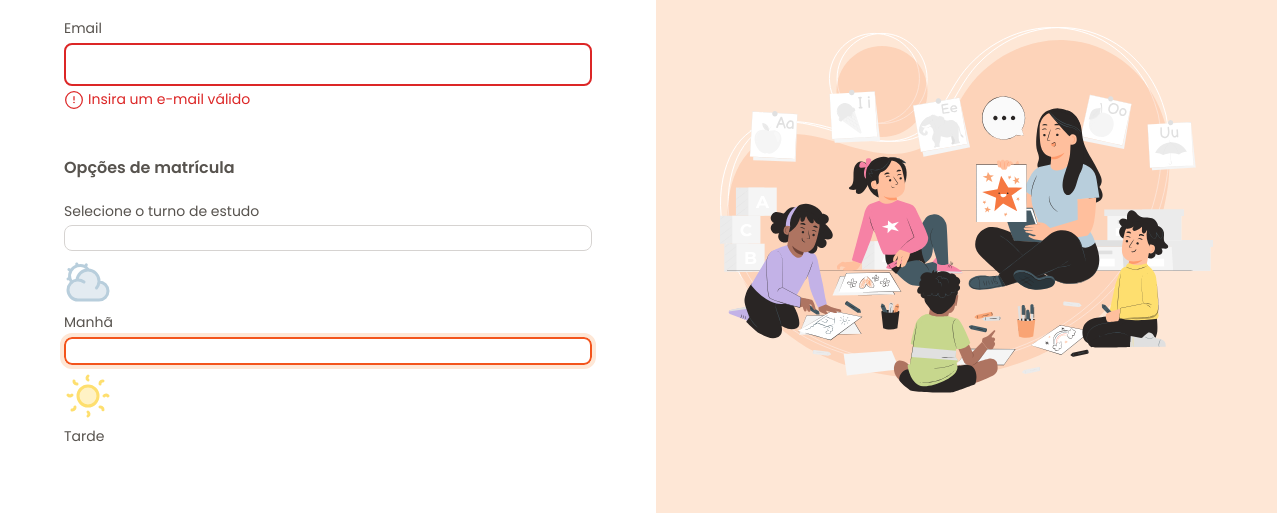
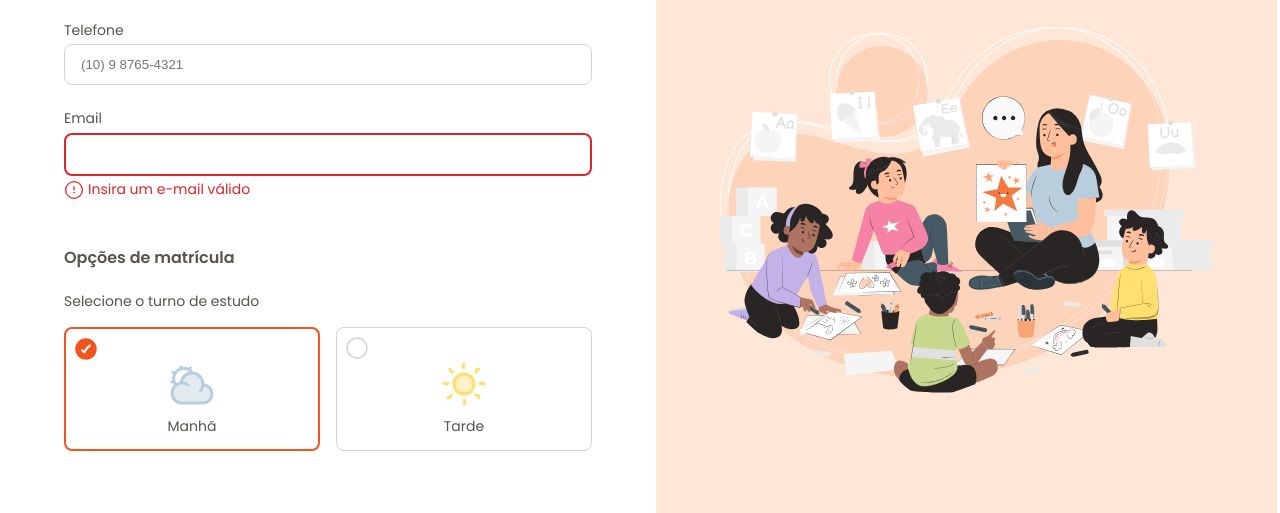
Before and after one commit to rubensalves64/FormularioDeMatricula, a plain HTML site: page index.html in a window 1280 px wide. Both pictures are taken after a click on the radio button "Manhã". Shown: the part 287-800 px from the top of the page. Drawn offline with Linux system fonts and the light colour scheme.

Commit message:
finalizando o input de turno

```diff
--- a/index.html
+++ b/index.html
@@ -181,6 +181,7 @@
               <legend>Opções de matrícula</legend>
               <div class="input-wrapper">
                 <label>Selecione o turno de estudo</label>
+
                 <div class="radio-wrapper">
                   <div class="radio-inner">
                     <div class="radio-image"></div>
@@ -190,9 +191,13 @@
                       value="morning"
                       id="morning"
                     />
-                    <img src="./assets/icons/sun-cloud-02.svg" alt="" />
-                    <label for="evening">Manhã</label>
+                    <img
+                      src="assets/icons/sun-cloud-02.svg"
+                      alt="ícone de sol com nuvem"
+                    />
+                    <label for="morning">Manhã</label>
                   </div>
+
                   <div class="radio-inner">
                     <div class="radio-image"></div>
                     <input
@@ -201,7 +206,7 @@
                       value="evening"
                       id="evening"
                     />
-                    <img src="./assets/icons/sun-02.svg" alt="" />
+                    <img src="assets/icons/sun-02.svg" alt="ícone de sol" />
                     <label for="evening">Tarde</label>
                   </div>
                 </div>
--- a/styles/fields/index.css
+++ b/styles/fields/index.css
@@ -1,89 +1,3 @@
+@import url(input.css);
 @import url(droparea.css);
-
-input,
-textarea,
-select {
-  appearance: none;
-  width: 100%;
-  border-radius: 0.5rem;
-  border: 1px solid var(--stroke-default);
-
-  padding: 0.75rem 1rem;
-  color: var(--text);
-}
-label {
-  font: var(--text-sm);
-  color: var(--text-secondary);
-
-  display: block;
-  margin-bottom: 0.25rem;
-}
-input:focus,
-select:focus,
-textarea:focus,
-input[type="date"]:focus-within {
-  outline: 0.25rem solid var(--surface-secondary);
-  border: 0.125rem solid var(--stroke-highlight);
-  outline-offset: 0.1px;
-}
-input[type="date"] {
-  position: relative;
-
-  &::-webkit-calendar-picker-indicator {
-    opacity: 0;
-  }
-
-  &::before {
-    content: "";
-    position: absolute;
-    background: url(../../assets/icons/calendar-03.svg) center/contain;
-    right: 1rem;
-    width: 1.25rem;
-    height: 1.25rem;
-
-    top: 50%;
-    transform: translateY(-50%);
-  }
-}
-select {
-  background: url(../../assets/icons/arrow-down-01.svg) no-repeat
-    calc(100% - 1rem);
-}
-s .address .flex {
-  gap: 1.25rem;
-}
-input-wrapper:has([disaled]) {
-  opacity: 0.5;
-}
-input {
-  &[disabled] {
-    background-color: var(--surface-disabled);
-    border: 1px solid var(--stroke-default);
-    color: var(--text-primary);
-  }
-  &:invalid {
-    border: 0.125rem solid var(--semantic-error);
-  }
-  & + small {
-    font: var(--text-sm);
-    color: #78716c;
-
-    display: inline-block;
-    margin-top: 0.25rem;
-  }
-
-  &[required] + .error {
-    display: flex;
-    align-items: center;
-    gap: 0.25rem;
-
-    font: var(--text-sm);
-    color: var(--semantic-error);
-
-    margin-top: 0.25rem;
-  }
-
-  &:not(:focus):valid + .error {
-    display: none;
-  }
-}
+@import url(radio.css);
--- /dev/null
+++ b/styles/fields/input.css
@@ -0,0 +1,89 @@
+@import url(droparea.css);
+@import url(radio.css);
+input,
+textarea,
+select {
+  appearance: none;
+  width: 100%;
+  border-radius: 0.5rem;
+  border: 1px solid var(--stroke-default);
+
+  padding: 0.75rem 1rem;
+  color: var(--text);
+}
+label {
+  font: var(--text-sm);
+  color: var(--text-secondary);
+
+  display: block;
+  margin-bottom: 0.25rem;
+}
+input:focus,
+select:focus,
+textarea:focus,
+input[type="date"]:focus-within {
+  outline: 0.25rem solid var(--surface-secondary);
+  border: 0.125rem solid var(--stroke-highlight);
+  outline-offset: 0.1px;
+}
+input[type="date"] {
+  position: relative;
+
+  &::-webkit-calendar-picker-indicator {
+    opacity: 0;
+  }
+
+  &::before {
+    content: "";
+    position: absolute;
+    background: url(../../assets/icons/calendar-03.svg) center/contain;
+    right: 1rem;
+    width: 1.25rem;
+    height: 1.25rem;
+
+    top: 50%;
+    transform: translateY(-50%);
+  }
+}
+select {
+  background: url(../../assets/icons/arrow-down-01.svg) no-repeat
+    calc(100% - 1rem);
+}
+s .address .flex {
+  gap: 1.25rem;
+}
+input-wrapper:has([disaled]) {
+  opacity: 0.5;
+}
+input {
+  &[disabled] {
+    background-color: var(--surface-disabled);
+    border: 1px solid var(--stroke-default);
+    color: var(--text-primary);
+  }
+  &:invalid {
+    border: 0.125rem solid var(--semantic-error);
+  }
+  & + small {
+    font: var(--text-sm);
+    color: #78716c;
+
+    display: inline-block;
+    margin-top: 0.25rem;
+  }
+
+  &[required] + .error {
+    display: flex;
+    align-items: center;
+    gap: 0.25rem;
+
+    font: var(--text-sm);
+    color: var(--semantic-error);
+
+    margin-top: 0.25rem;
+  }
+
+  &:not(:focus):valid + .error {
+    display: none;
+  }
+}
--- /dev/null
+++ b/styles/fields/radio.css
@@ -0,0 +1,51 @@
+label + .radio-wrapper {
+  margin-top: 1rem;
+}
+
+.radio-wrapper {
+  display: grid;
+  grid-template-columns: repeat(auto-fit, minmax(7.5rem, 1fr));
+  gap: 1rem;
+}
+
+.radio-inner {
+  border: 1px solid var(--stroke-default);
+  border-radius: 0.5rem;
+
+  display: grid;
+  justify-items: center;
+  gap: 0.5rem;
+
+  padding: 2rem 0.5rem 0.5rem;
+
+  position: relative;
+
+  & input,
+  & input:focus,
+  & input:hover {
+    all: unset;
+    position: absolute;
+    inset: 0;
+  }
+  .radio-image {
+    background-image: url(../../assets/icons/radio-default.svg);
+    width: 1.5rem;
+    height: 1.5rem;
+    position: absolute;
+    top: 0.5rem;
+    left: 0.5rem;
+  }
+  &:hover,
+  &:focus-within {
+    border: 1px solid var(--stroke-highlight);
+    & .radio-image {
+      background-image: url(../../assets/icons/radio-hover.svg);
+    }
+  }
+  &:has(:checked) {
+    border: 2px solid var(--stroke-highlight);
+    & .radio-image {
+      background-image: url(../../assets/icons/radio-checked.svg);
+    }
+  }
+}
```
Also changed, not shown: assets/icons/radio-checked.svg (added), assets/icons/radio-default.svg (added), assets/icons/radio-hover.svg (added).
